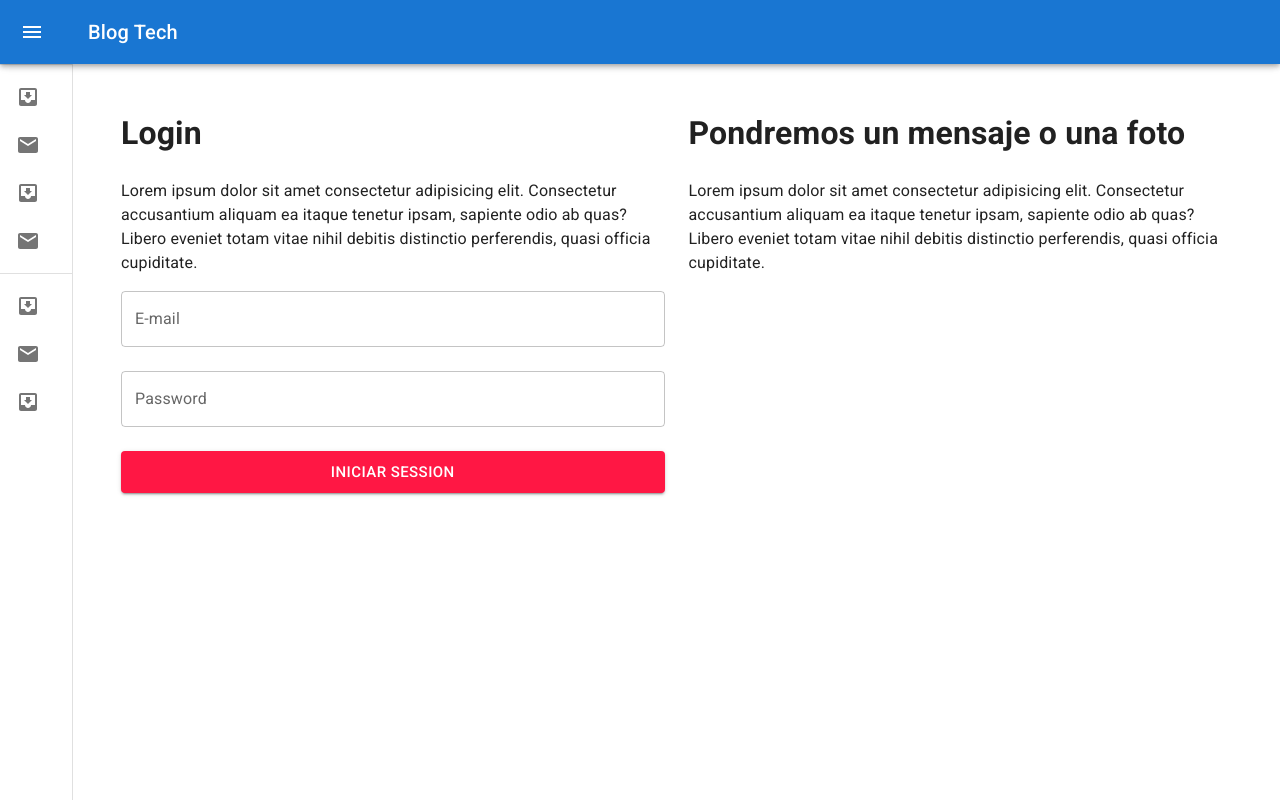
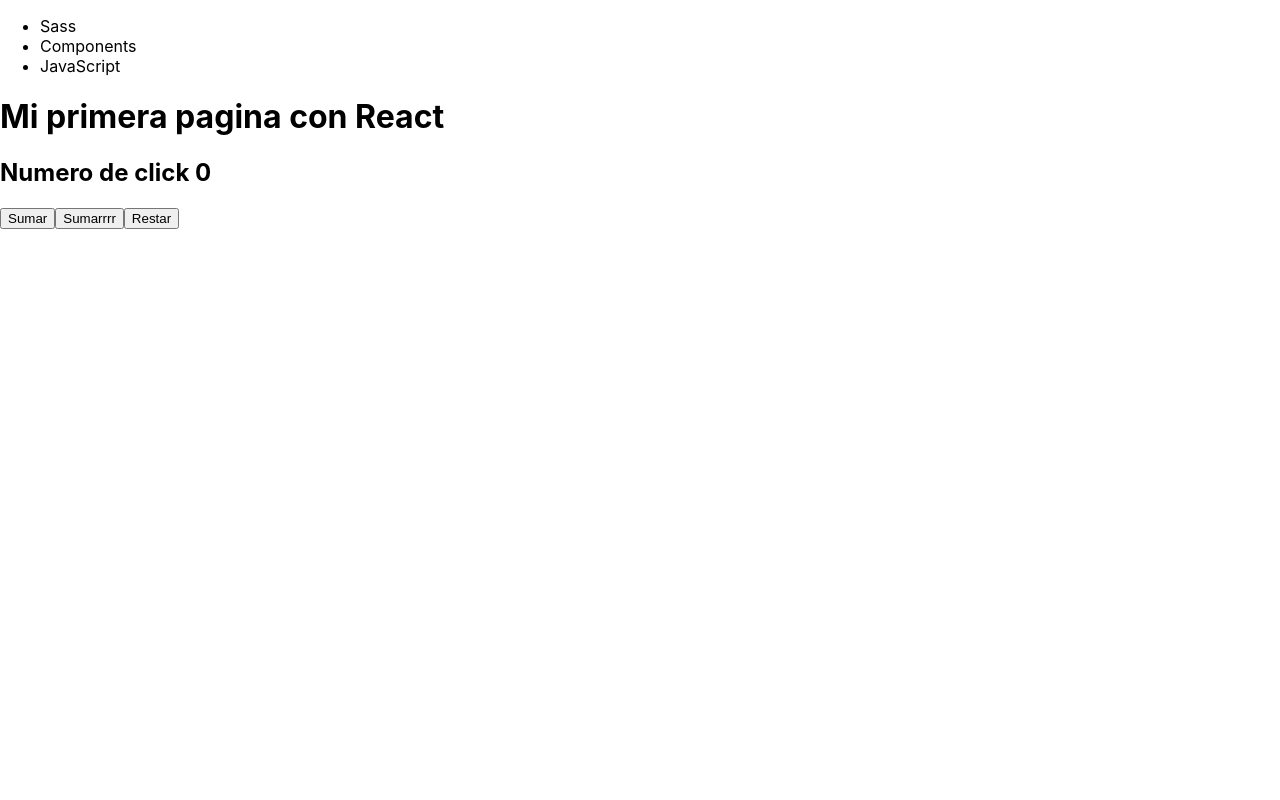
Before and after one commit to linder3hs/blog-tech-web, a React (Create React App) app: page / in a window 1280 px wide. Built offline with nearby package versions, Linux system fonts and the light colour scheme.

Commit message:
router file

```diff
--- a/src/App.js
+++ b/src/App.js
@@ -1,4 +1,4 @@
-import { LoginView, ContactView } from "./views";
+import Router from "./router";
 import { ThemeProvider } from "@mui/material/styles";
 import theme from "./theme";
 
@@ -6,8 +6,7 @@ const App = () => {
   return (
     <ThemeProvider theme={theme}>
       <div className="App">
-        {/* <Home /> */}
-        <LoginView />
+        <Router />
       </div>
     </ThemeProvider>
   );
--- a/src/index.js
+++ b/src/index.js
@@ -1,16 +1,10 @@
 import React from "react";
 import ReactDOM from "react-dom";
-import { BrowserRouter } from "react-router-dom";
 import "./index.css";
 import App from "./App";
 import reportWebVitals from "./reportWebVitals";
 
-ReactDOM.render(
-  <BrowserRouter>
-    <App />
-  </BrowserRouter>,
-  document.getElementById("root")
-);
+ReactDOM.render(<App />, document.getElementById("root"));
 
 // If you want to start measuring performance in your app, pass a function
 // to log results (for example: reportWebVitals(console.log))
--- /dev/null
+++ b/src/router/index.js
@@ -0,0 +1,17 @@
+import { BrowserRouter, Routes, Route, Link } from "react-router-dom";
+import Drawer from "../components/Drawer";
+import { LoginView, ContactView, HomeView } from "../views";
+
+const Router = () => {
+  return (
+    <BrowserRouter>
+      <Routes>
+        <Route path="/" element={<HomeView />} />
+        <Route path="/login" element={<LoginView />} />
+        <Route path="/contact" element={<ContactView />} />
+      </Routes>
+    </BrowserRouter>
+  );
+};
+
+export default Router;
--- a/src/views/Contact/index.jsx
+++ b/src/views/Contact/index.jsx
@@ -33,13 +33,11 @@ const Contact = () => {
 
   return (
     <>
-      <Drawer>
-        <Container maxWidth="xl">
-          <div>
-            <h1>Hola</h1>
-          </div>
-        </Container>
-      </Drawer>
+      <Container maxWidth="xl">
+        <div>
+          <h1>Hola</h1>
+        </div>
+      </Container>
     </>
   );
 };
--- a/src/views/Login/index.jsx
+++ b/src/views/Login/index.jsx
@@ -1,6 +1,5 @@
 import { useState } from "react";
 import { Button, Container, Grid, TextField } from "@mui/material";
-import Drawer from "../../components/Drawer";
 
 const Login = () => {
   const [inputs, setInputs] = useState({
@@ -19,16 +18,15 @@ const Login = () => {
   const handleSubmit = (e) => console.log(inputs);
 
   return (
-    <Drawer>
     <Container maxWidth="xl">
       <Grid container spacing={3}>
         <Grid item xs={12} sm={6}>
           <h1>Login</h1>
           <p>
-              Lorem ipsum dolor sit amet consectetur adipisicing elit.
-              Consectetur accusantium aliquam ea itaque tenetur ipsam, sapiente
-              odio ab quas? Libero eveniet totam vitae nihil debitis distinctio
-              perferendis, quasi officia cupiditate.
+            Lorem ipsum dolor sit amet consectetur adipisicing elit. Consectetur
+            accusantium aliquam ea itaque tenetur ipsam, sapiente odio ab quas?
+            Libero eveniet totam vitae nihil debitis distinctio perferendis,
+            quasi officia cupiditate.
           </p>
           <Grid container spacing={3}>
             <Grid item xs={12}>
@@ -65,15 +63,14 @@ const Login = () => {
         <Grid item xs={12} sm={6}>
           <h1>Pondremos un mensaje o una foto</h1>
           <p>
-              Lorem ipsum dolor sit amet consectetur adipisicing elit.
-              Consectetur accusantium aliquam ea itaque tenetur ipsam, sapiente
-              odio ab quas? Libero eveniet totam vitae nihil debitis distinctio
-              perferendis, quasi officia cupiditate.
+            Lorem ipsum dolor sit amet consectetur adipisicing elit. Consectetur
+            accusantium aliquam ea itaque tenetur ipsam, sapiente odio ab quas?
+            Libero eveniet totam vitae nihil debitis distinctio perferendis,
+            quasi officia cupiditate.
           </p>
         </Grid>
       </Grid>
     </Container>
-    </Drawer>
   );
 };
 
```
Lines whose indentation alone changed are shown as unchanged.
